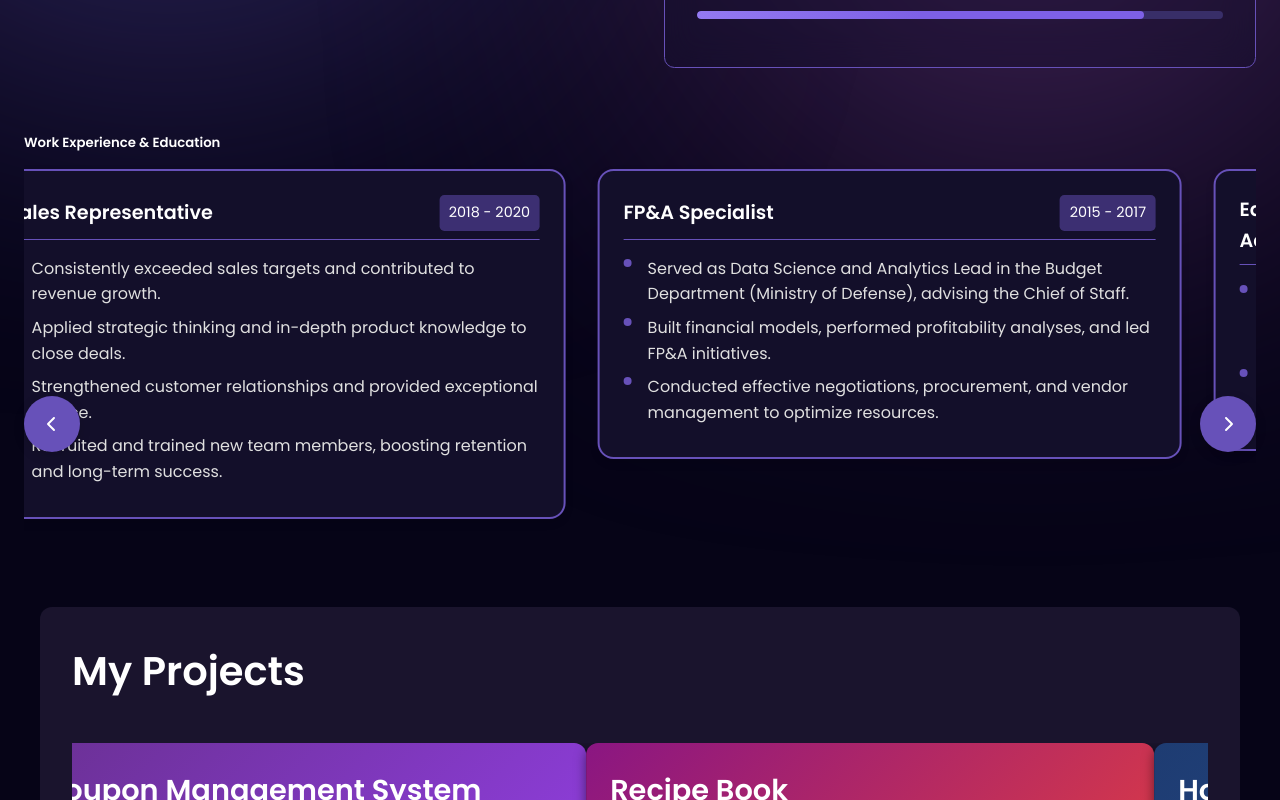
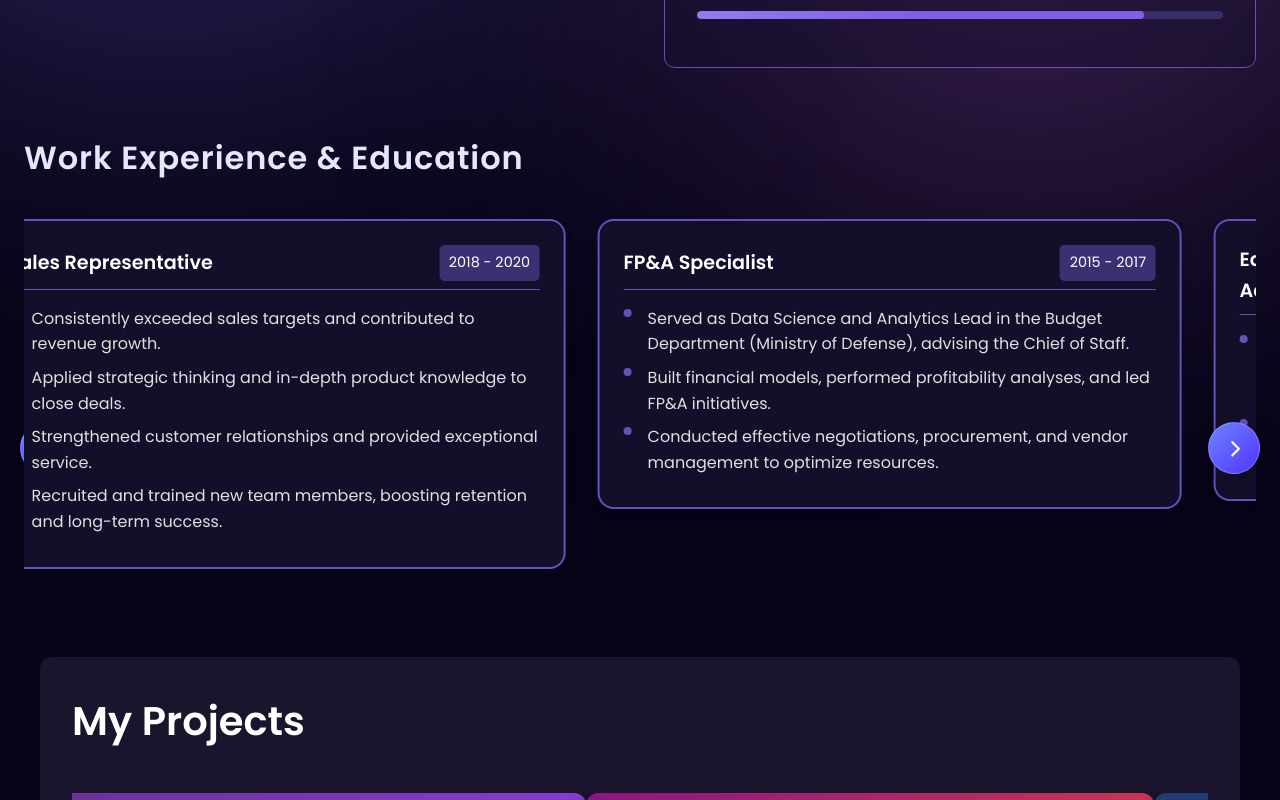
Before and after one commit to moradi12/MyPortfolio, a React (Create React App) app: page / in a window 1280 px wide. Shown: the part 1540-2340 px from the top of the page. Built offline with nearby package versions, Linux system fonts and the light colour scheme.

Commit message:
update card

```diff
--- a/src/Components/WorkExperience/WorkExperience.css
+++ b/src/Components/WorkExperience/WorkExperience.css
@@ -1,54 +1,78 @@
 :root {
-  --arrow-bg: #6751b9;
-  --arrow-bg-hover: #5840a0;
-  --arrow-color: #ffffff;
-  --arrow-size: 3.5rem;
-  --arrow-offset: 1.5rem;
-  --arrow-shadow: 0 4px 12px rgba(0, 0, 0, 0.15);
+  --arrow-size: 3.25rem;
+  --arrow-gap: 1.25rem;
+  --arrow-grad: linear-gradient(135deg, #6d83ff 0%, #5134ff 100%);
+  --arrow-grad-h: linear-gradient(135deg, #786bff 0%, #3e26ff 100%);
+  --arrow-shadow: 0 8px 24px rgba(0, 0, 0, 0.18);
+  --blur: blur(8px);
+  --border: 1px solid rgba(255, 255, 255, 0.22);
 }
 
-.arrow-left,
-.arrow-right {
+/* ---------- arrow base ---------- */
+.arrow-btn {
   position: absolute;
   top: 50%;
-  transform: translateY(-50%);
+  translate: 0 -50%;
   width: var(--arrow-size);
   height: var(--arrow-size);
-  background: var(--arrow-bg);
-  color: var(--arrow-color);
-  border: none;
+  display: grid;
+  place-items: center;
+  font-size: 1.1rem;
+  color: #fff;
+  background: var(--arrow-grad);
+  border: var(--border);
   border-radius: 50%;
-  display: flex;
-  align-items: center;
-  justify-content: center;
   box-shadow: var(--arrow-shadow);
+  backdrop-filter: var(--blur);
   cursor: pointer;
-  transition: background 0.3s ease, transform 0.3s ease, box-shadow 0.3s ease;
-  z-index: 10;
+  transition: background 0.3s, transform 0.3s, box-shadow 0.3s;
 }
 
-.arrow-left {
-  left: var(--arrow-offset);
+.arrow-btn--left {
+  left: var(--arrow-gap);
+}
+.arrow-btn--right {
+  right: var(--arrow-gap);
 }
 
-.arrow-right {
-  right: var(--arrow-offset);
+.arrow-btn:hover,
+.arrow-btn:focus-visible {
+  background: var(--arrow-grad-h);
+  transform: translateY(-50%) rotate(-3deg) scale(1.08);
+  box-shadow: 0 12px 32px rgba(0, 0, 0, 0.25);
 }
 
-.arrow-left:hover,
-.arrow-right:hover {
-  background: var(--arrow-bg-hover);
-  transform: translateY(-50%) scale(1.15);
-  box-shadow: 0 6px 16px rgba(0, 0, 0, 0.2);
+.arrow-btn:active {
+  transform: translateY(-50%) scale(0.95);
 }
 
-/* Optional: improve tap/click area on touch devices */
-.arrow-left::after,
-.arrow-right::after {
-  content: "";
-  position: absolute;
-  top: -0.5rem;
-  bottom: -0.5rem;
-  left: -0.5rem;
-  right: -0.5rem;
+.arrow-btn:focus-visible {
+  outline: 3px solid #fff;
+  outline-offset: 3px;
 }
+
+@media (hover: none) {
+  .arrow-btn::before {
+    content: "";
+    position: absolute;
+    inset: -0.65rem;
+  }
+}
+
+@media (prefers-reduced-motion: reduce) {
+  .arrow-btn,
+  .arrow-btn:hover,
+  .arrow-btn:focus-visible,
+  .arrow-btn:active {
+    transition: none;
+    transform: translateY(-50%);
+  }
+}
+
+.experience-title {
+  font-size: clamp(1.4rem, 2vw + 0.8rem, 2rem);
+  font-weight: 700;
+  letter-spacing: 0.03em;
+  margin-bottom: 1.25rem;
+  color: #e5e7ff;
+}
--- a/src/Components/WorkExperience/WorkExperience.jsx
+++ b/src/Components/WorkExperience/WorkExperience.jsx
@@ -1,5 +1,8 @@
-import { faChevronLeft, faChevronRight } from '@fortawesome/free-solid-svg-icons';
-import { FontAwesomeIcon } from '@fortawesome/react-fontawesome';
+import {
+  faChevronLeft,
+  faChevronRight,
+} from "@fortawesome/free-solid-svg-icons";
+import { FontAwesomeIcon } from "@fortawesome/react-fontawesome";
 import { useRef } from "react";
 import Slider from "react-slick";
 import { WORK_EXPERIENCE } from "../../utils/data";
@@ -40,17 +43,29 @@ const WorkExperience = () => {
     <section id="experience" className="experience-container">
       <h5 className="experience-title">Work Experience & Education</h5>
       <div className="experience-slider">
-        <div className="arrow-left" onClick={slideLeft}>
+        <button
+          type="button"
+          className="arrow-btn arrow-btn--left"
+          aria-label="Previous slide"
+          onClick={slideLeft}
+        >
           <FontAwesomeIcon icon={faChevronLeft} />
-        </div>
+        </button>
+
         <Slider ref={sliderRef} {...settings}>
-          {WORK_EXPERIENCE.map((item, index) => (
-            <ExperienceCard key={index} details={item} />
+          {WORK_EXPERIENCE.map((item, idx) => (
+            <ExperienceCard key={idx} details={item} />
           ))}
         </Slider>
-        <div className="arrow-right" onClick={slideRight}>
+
+        <button
+          type="button"
+          className="arrow-btn arrow-btn--right"
+          aria-label="Next slide"
+          onClick={slideRight}
+        >
           <FontAwesomeIcon icon={faChevronRight} />
-        </div>
+        </button>
       </div>
     </section>
   );
```
